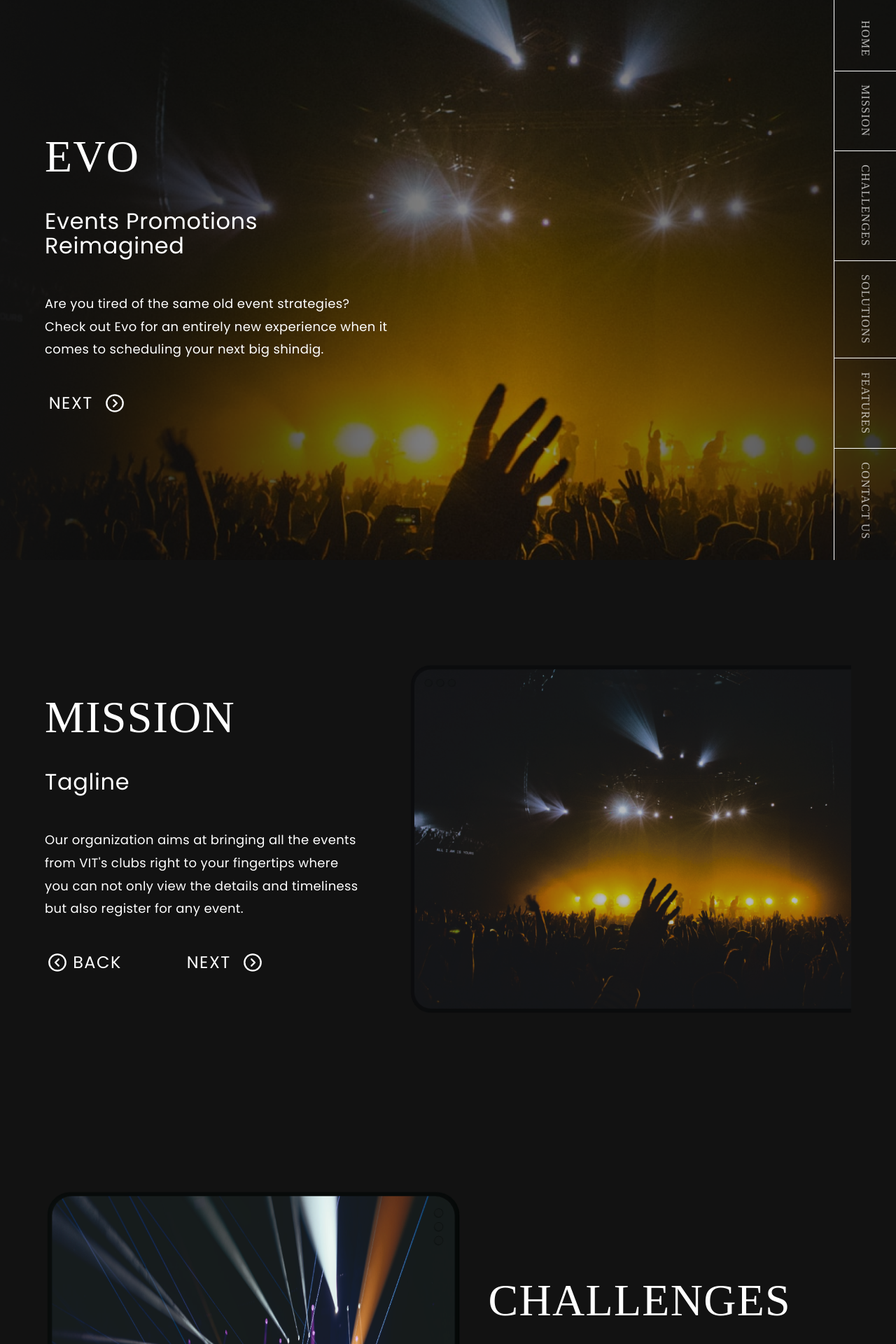
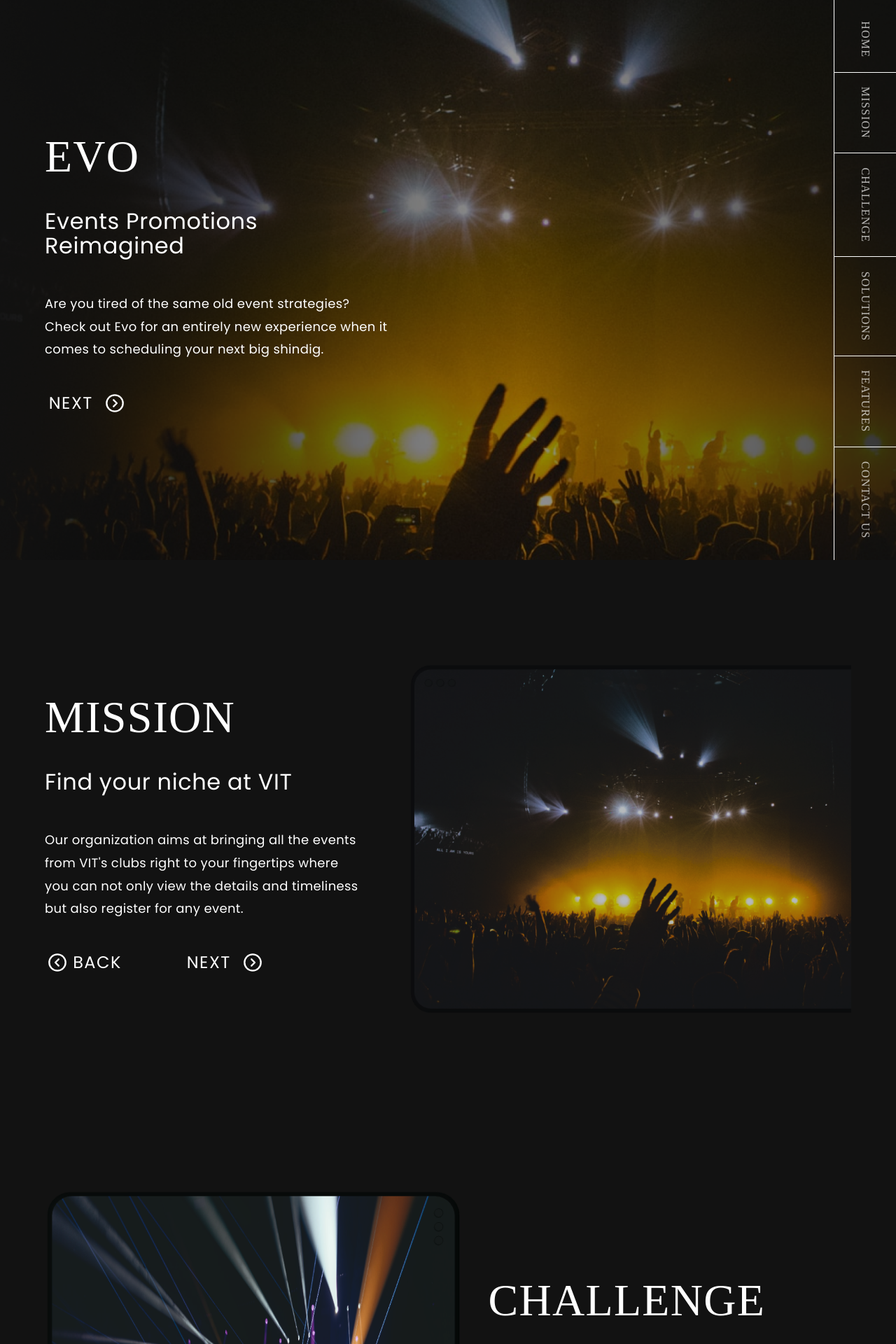
Before and after one commit to anmolbansal7/evo-main, a React (Create React App) app: page / in a window 1280 px wide. Shown: the top 1920 px of the page at 70% size. Built offline with nearby package versions, Linux system fonts and the light colour scheme; a web font is replaced by a local one.

Commit message:
minor changes

```diff
--- a/src/components/Navbar.js
+++ b/src/components/Navbar.js
@@ -32,7 +32,7 @@ function Navbar(props){
                     smooth={true}
                     offset={0}
                     duration={500}
-                >CHALLENGES</Link></li>
+                >CHALLENGE</Link></li>
             <div className={classes.vl}></div>
                 <li><Link
                     activeClass="active"
--- a/src/pages/Challenges.js
+++ b/src/pages/Challenges.js
@@ -12,7 +12,7 @@ function Challenges() {
                 <img src={challenges} alt="" className="challenges-img" />
             </div>
             <div className="text">
-                <h2>CHALLENGES</h2>
+                <h2>CHALLENGE</h2>
                 <p>You're planning a killer event and have spent months negotiating sponsorships, preparing speakers and getting permissions. You prepare everything only to have your Event Marketing get lost among memes on social media. </p>
                 <div className="btns">
                 <Link
--- a/src/pages/Mission.js
+++ b/src/pages/Mission.js
@@ -12,9 +12,11 @@ function Mission() {
             <div className="mission" id="mission">
                 <div className="text">
                 <h2>MISSION</h2>
-                <h3>Tagline</h3>
-                <p>Our organization aims at bringing all the events from VIT's clubs right to your fingertips where you can not only view the details and timeliness but also register for any event.</p>
-                    <div className="btns">
+                <h3>Find your niche at VIT</h3>
+                <p>
+                Our organization aims at bringing all the events from VIT's clubs right to your fingertips where you can not only view the details and timeliness but also register for any event.
+                </p>
+                <div className="btns">
                     <Link
                     activeClass="active"
                     to="landing"
```
